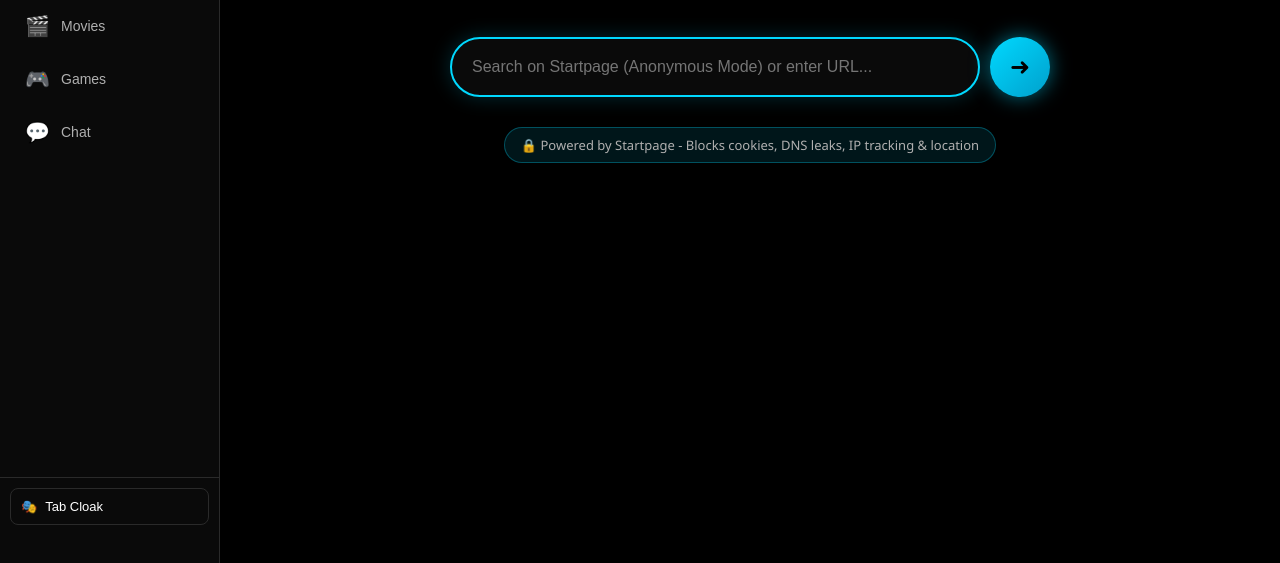
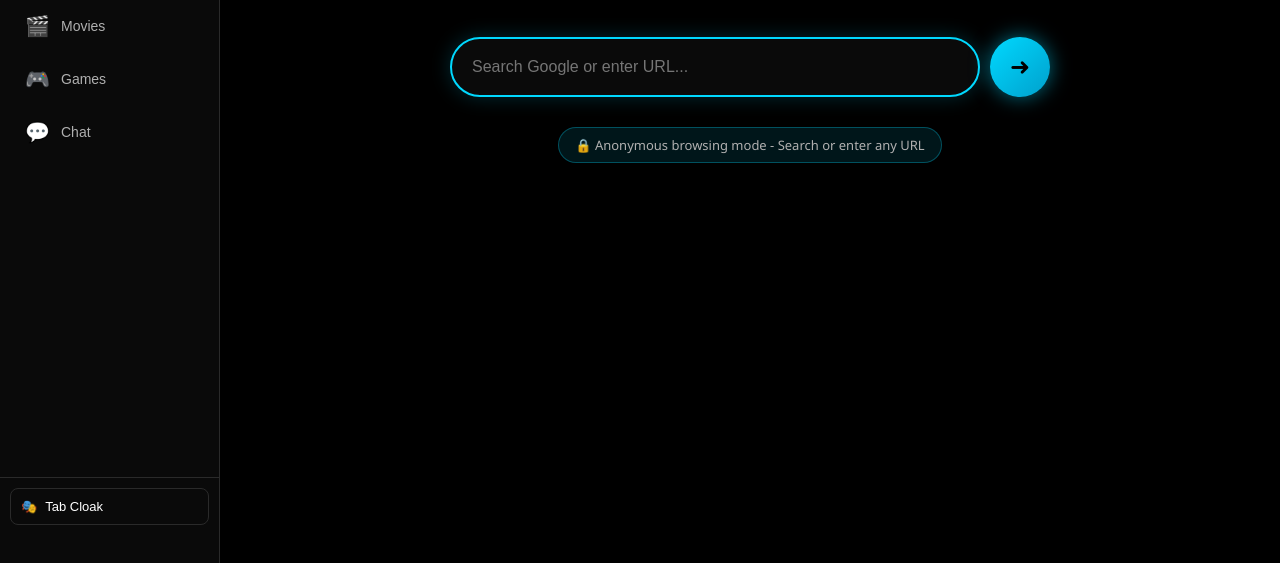
Before and after one commit to jgt2305-afk/Proxy-Sever-Polar-Network-Service, a website: page index.html in a window 1280 px wide. Shown: the part 237-800 px from the top of the page. Drawn offline with Linux system fonts and the light colour scheme.

Commit message:
Update index.html

```diff
--- a/index.html
+++ b/index.html
@@ -104,12 +104,12 @@
 
                     <div class="search-container">
                         <div class="search-wrapper">
-                            <input type="text" id="urlInput" placeholder="Search on Startpage (Anonymous Mode) or enter URL..." class="neon-search">
+                            <input type="text" id="urlInput" placeholder="Search Google or enter URL..." class="neon-search">
                             <button id="goBtn" class="search-btn">
                                 <span>➜</span>
                             </button>
                         </div>
-                        <p class="privacy-note">🔒 Powered by Startpage - Blocks cookies, DNS leaks, IP tracking & location</p>
+                        <p class="privacy-note">🔒 Anonymous browsing mode - Search or enter any URL</p>
                     </div>
                 </div>
 
```
